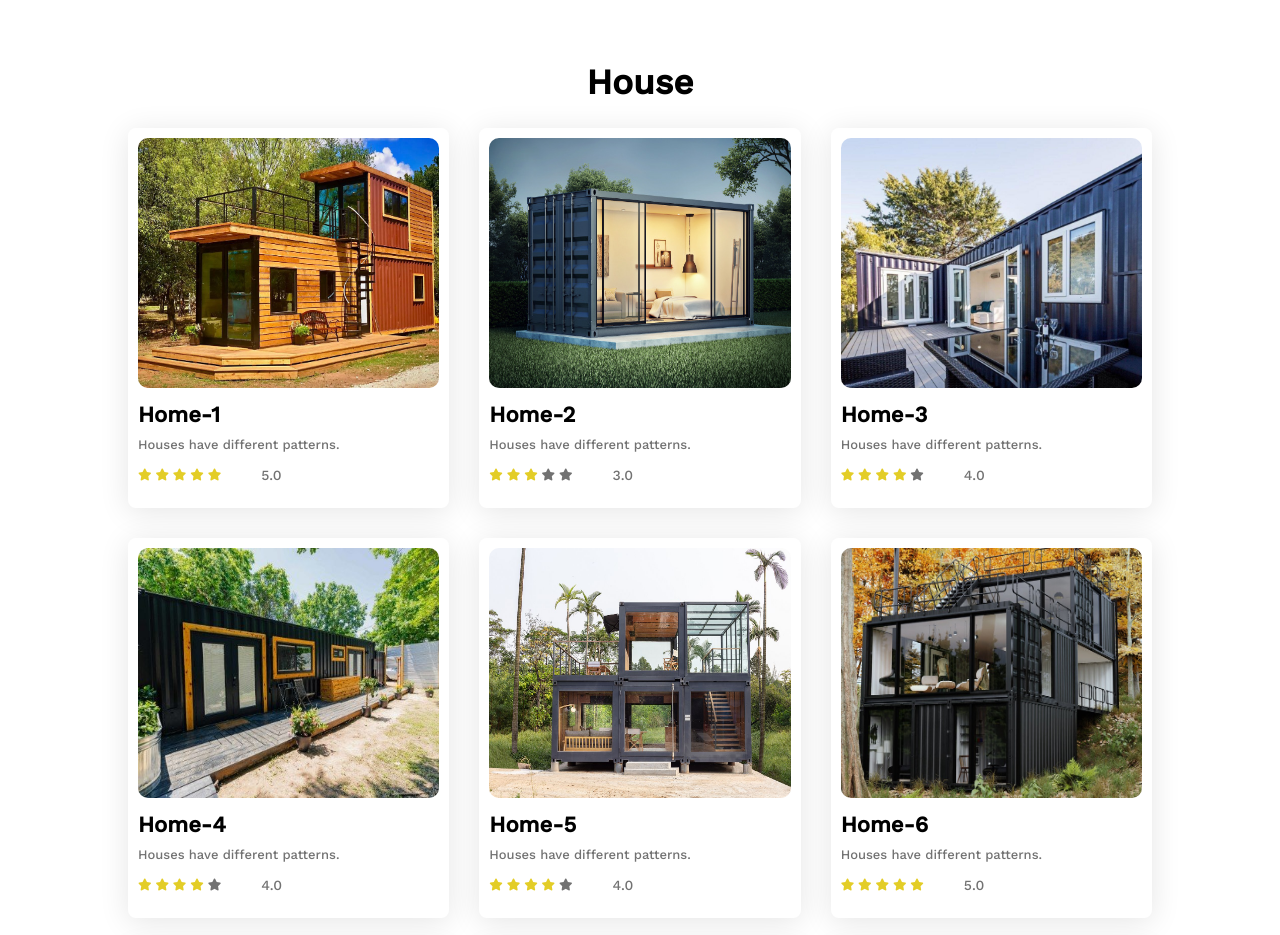
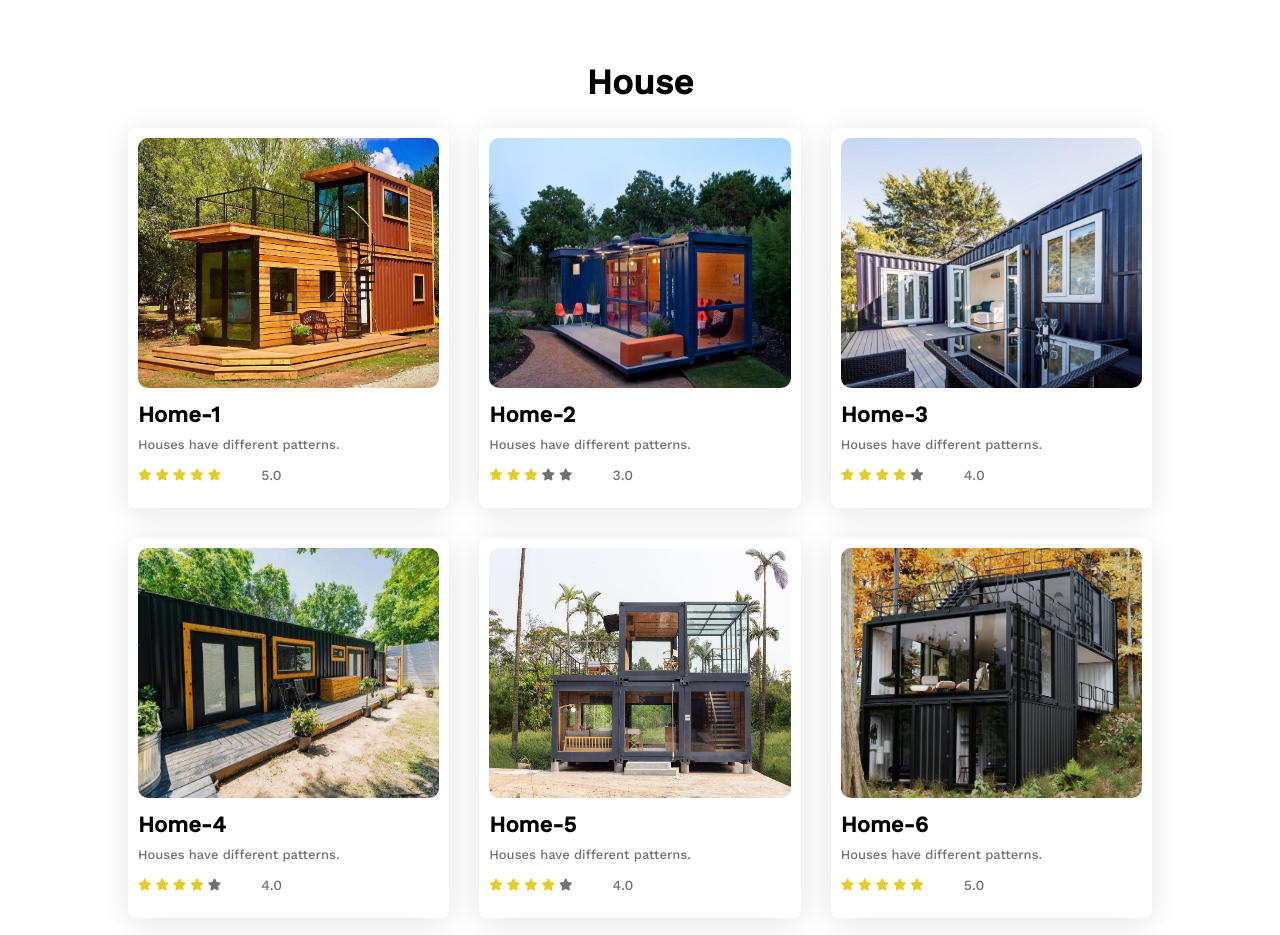
Before and after one commit to syedalamin/second-assignment, a plain HTML site: page index.html in a window 1280 px wide. Shown: the part 3180-4115 px from the top of the page. Drawn offline with nearby package versions, Linux system fonts and the light colour scheme.

Commit message:
last done

```diff
--- a/index.html
+++ b/index.html
@@ -201,7 +201,7 @@
                     </div>
                 </div>
                 <div class="house-first">
-                    <img src="images/home-2.jpg" alt="">
+                    <img src="images/home-2.jpeg" alt="">
                     <h2 class="house-sub-title">Home-2</h2>
                     <p class="house-description">Houses have different patterns.</p>
                     <div class="home-star">
```
Also changed, not shown: images/Home-2.jpg (deleted), images/home-2.jpeg (added).
